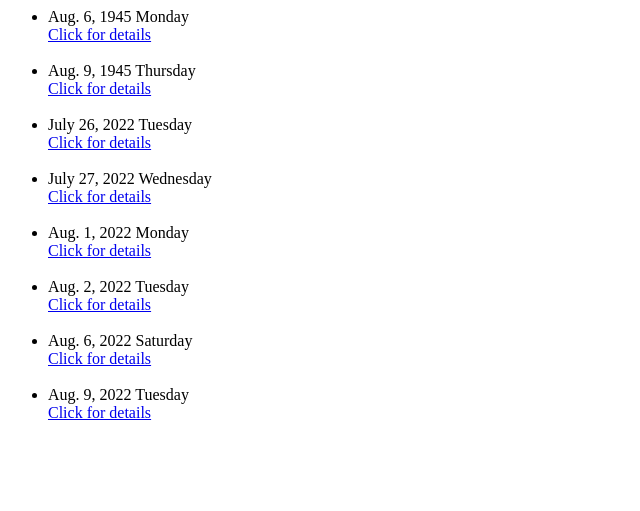
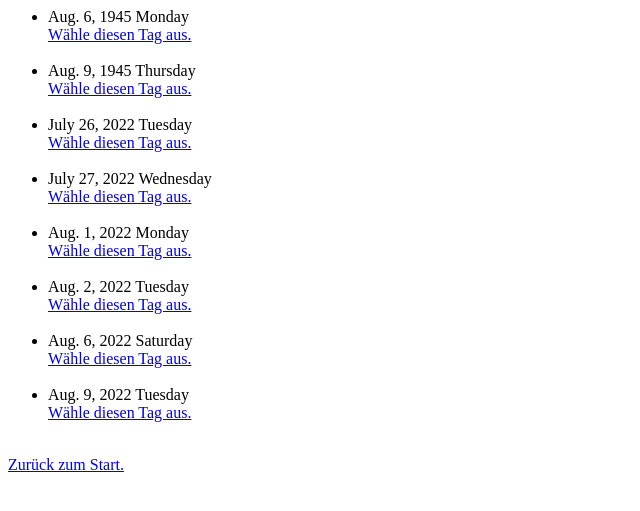
Before and after one commit to nicoleLabmirror/zeitplan, a Django app: page /zeitplan/overview/ in a window 1280 px wide. Shown: the top 511 px of the page, without its empty margins (0-640 px from the left). Run offline with Django 4.2, Linux system fonts and the light colour scheme; data comes from the database, SQL or seed files in the repository.

Commit message:
Update for template overview-html: link back to index

```diff
--- a/zeitplan/templates/zeitplan/overview.html
+++ b/zeitplan/templates/zeitplan/overview.html
@@ -2,10 +2,11 @@
     <ul>
     {% for day in all_days_list %}
         <li>{{ day.day_date }} {{ day.day_name }}</li>
-        <a href="/zeitplan/{{ day.id }}/">{{ "Click for details" }}</a>
+        <a href="/zeitplan/{{ day.id }}/">{{ "Wähle diesen Tag aus." }}</a>
         <br></br>
     {% endfor %}
     </ul>
 {% else %}
     <p>No days are available.</p>
 {% endif %}
+<a href="/zeitplan/">{{ "Zurück zum Start." }}</a>
```
